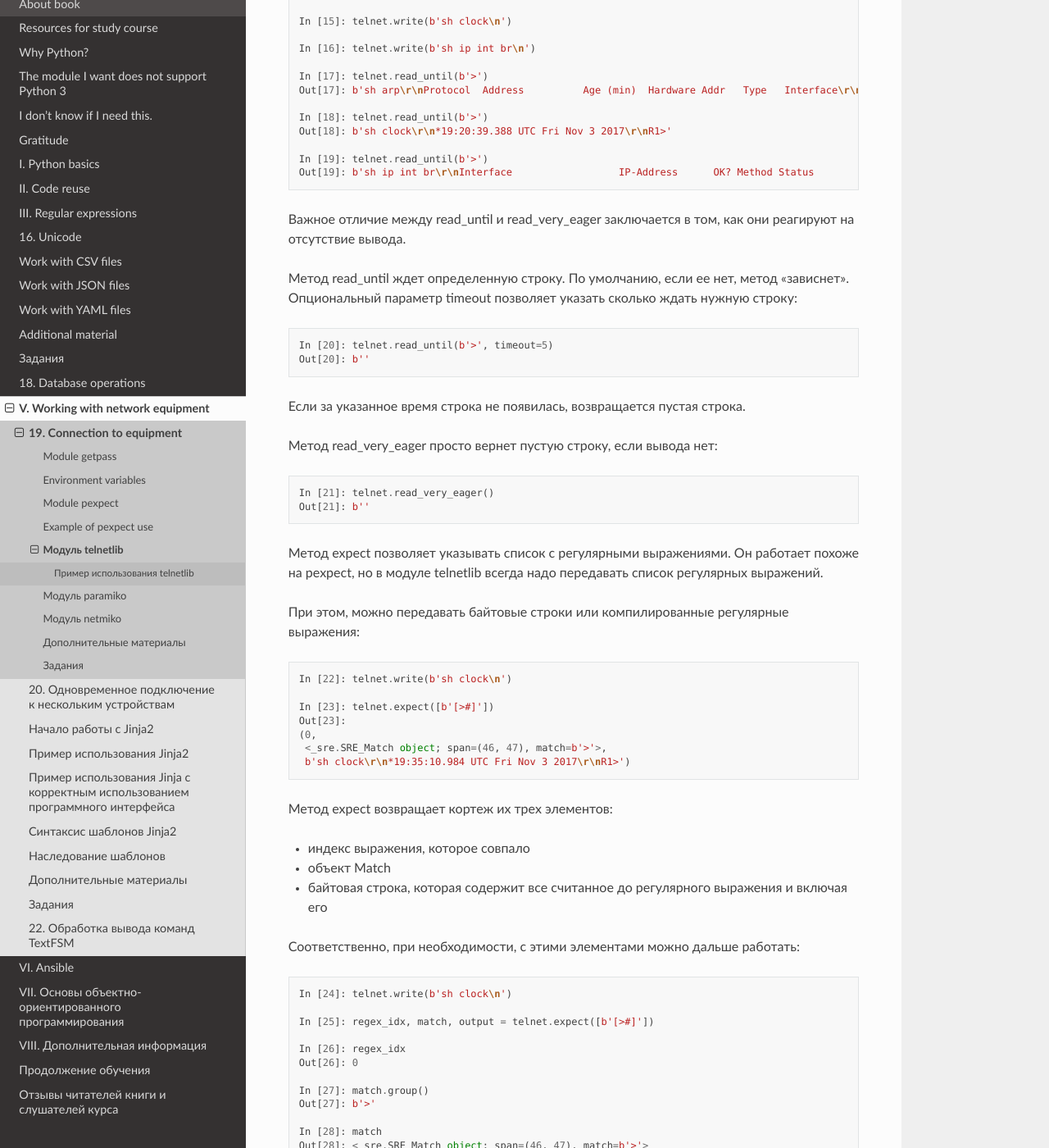
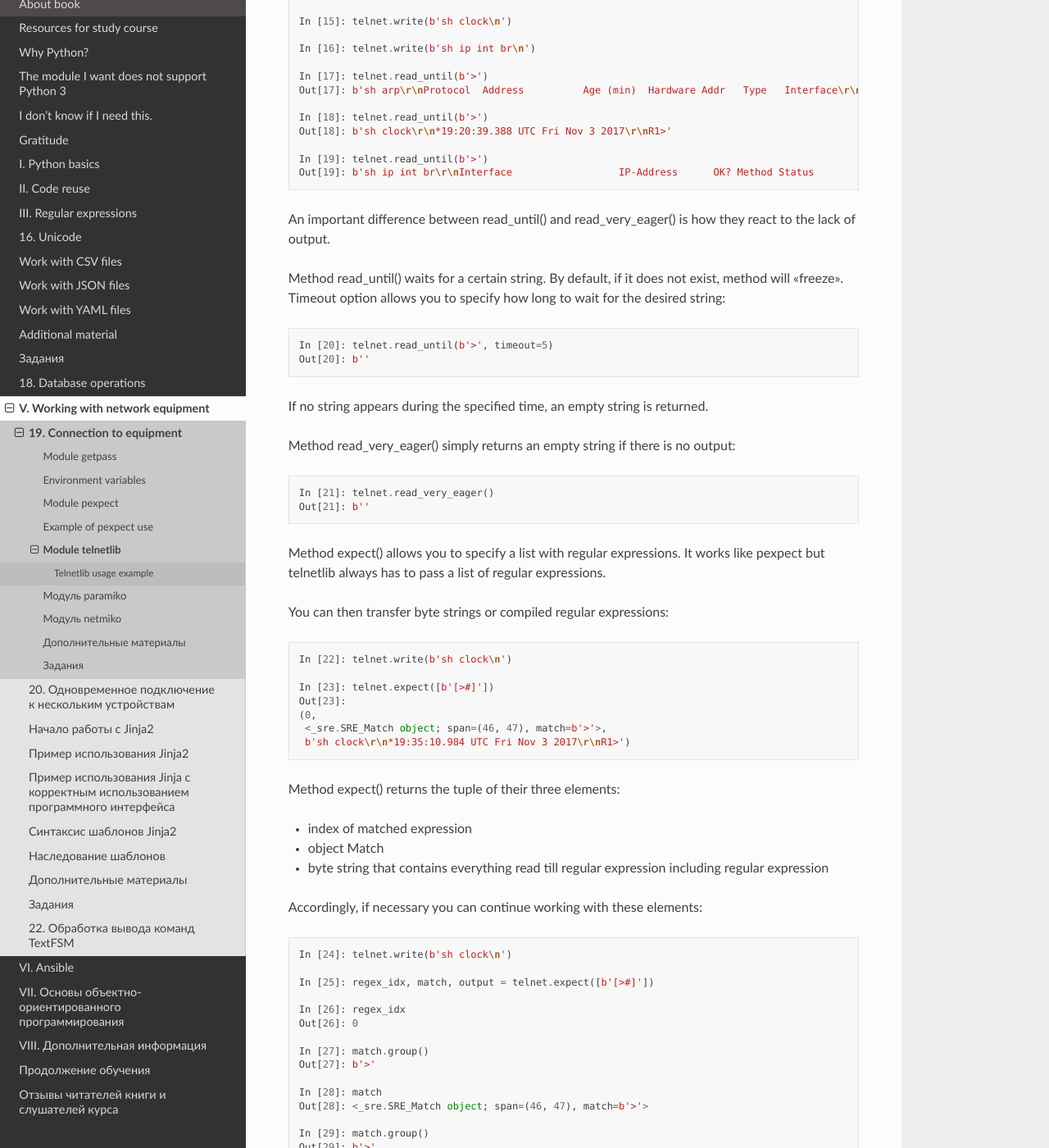
Before and after one commit to Aidar5/nattoeng, a Sphinx documentation site: the page built from docs/source/book/19_ssh_telnet/telnetlib.rst, in a window 1280 px wide and 1400 px high, scrolled down 2242 px. Shown: the whole window at 82% size. Built offline with Sphinx 7.4.7 and the Read the Docs theme 2.0.0, drawn with Linux system fonts in a browser that asks for light colours; pages that are not in the unit, such as notebooks, are missing from menus; some of the changed text lies outside the part shown.

Commit message:
Update telnetlib.rst

```diff
--- a/docs/source/book/19_ssh_telnet/telnetlib.rst
+++ b/docs/source/book/19_ssh_telnet/telnetlib.rst
@@ -1,42 +1,36 @@
-Модуль telnetlib
+Module telnetlib
 ----------------
 
-Модуль telnetlib входит в стандартную библиотеку Python. Это реализация
-клиента telnet.
+Module telnetlib is part of standard Python library. This is the telnet client implementation.
 
 .. note::
 
-    Подключиться по telnet можно и используя pexpect. Плюс telnetlib в
-    том, что этот модуль входит в стандартную библиотеку Python.
+    It is also possible to connect via telnet using pexpect. Plus of telnetlib is that this module is part of standard Python library.
 
-Принцип работы telnetlib напоминает pexpect, но есть несколько отличий.
-Самое заметное отличие в том, что telnetlib требует передачи байтовой
-строки, а не обычной.
+Telnetlib resembles pexpect, but has several differences. The most notable difference is that telnetlib requires the transfer of a byte string, rather than normal one.
 
-Подключение выполняется таким образом:
+The connection is performed as follows:
 
 .. code:: python
 
     In [1]: telnet = telnetlib.Telnet('192.168.100.1')
 
-С помощью метода read_until указывается до какой строки считать вывод.
-При этом, как аргумент надо передавать не обычную строку, а байты:
+Method read_until specifies till which line the output should be read. However, as an argument, it is necessary to pass bytes, not the usual string:
 
 .. code:: python
 
     In [2]: telnet.read_until(b'Username')
     Out[2]: b'\r\n\r\nUser Access Verification\r\n\r\nUsername'
 
-Метод read_until возвращает все, что он считал до указанной строки.
+Method read_until returns everything it has read before the specified string.
 
-Для передачи данных используется метод write. Ему нужно передавать
-байтовую строку:
+Method write() is used for data transmission. Byte string has to be passed to it:
 
 .. code:: python
 
     In [3]: telnet.write(b'cisco\n')
 
-Читаем вывод до слова Password и передаем пароль:
+Read output till *Password* and pass the password:
 
 .. code:: python
 
@@ -45,8 +39,7 @@
 
     In [5]: telnet.write(b'cisco\n')
 
-Теперь можно указать, что надо считать вывод до приглашения, а затем
-отправить команду:
+You can now specify what should be read untill invitation and then send the command:
 
 .. code:: python
 
@@ -55,16 +48,14 @@
 
     In [7]: telnet.write(b'sh ip int br\n')
 
-После отправки команды можно продолжать использовать метод read_until:
+After sending a command, you can continue to use read_until() method:
 
 .. code:: python
 
     In [8]: telnet.read_until(b'>')
     Out[8]: b'sh ip int br\r\nInterface                  IP-Address      OK? Method Status                Protocol\r\nEthernet0/0                192.168.100.1   YES NVRAM  up                    up      \r\nEthernet0/1                192.168.200.1   YES NVRAM  up                    up      \r\nEthernet0/2                19.1.1.1        YES NVRAM  up                    up      \r\nEthernet0/3                192.168.230.1   YES NVRAM  up                    up      \r\nEthernet0/3.100            10.100.0.1      YES NVRAM  up                    up      \r\nEthernet0/3.200            10.200.0.1      YES NVRAM  up                    up      \r\nEthernet0/3.300            10.30.0.1       YES NVRAM  up                    up      \r\nR1>'
 
-Или использовать еще один метод для чтения read_very_eager.
-При использовании метода read_very_eager, можно отправить несколько
-команд, а затем считать весь доступный вывод:
+Or use another read method read_very_eager(). When using read_very_eager() method, you can send multiple commands and then read all available output:
 
 .. code:: python
 
@@ -105,11 +96,9 @@
 
 .. warning::
 
-    Перед методом read_very_eager всегда надо ставить time.sleep(n).
+    You should always set time.sleep(n) before using read_very_eager.
 
-С read_until будет немного другой подход. Можно выполнить те же три
-команды, но затем получать вывод по одной за счет чтения до строки с
-приглашением:
+With read_until() will be a slightly different approach. You can execute the same three commands, but then get the output one by one because of reading till invitation string:
 
 .. code:: python
 
@@ -128,33 +117,27 @@
     In [19]: telnet.read_until(b'>')
     Out[19]: b'sh ip int br\r\nInterface                  IP-Address      OK? Method Status                Protocol\r\nEthernet0/0                192.168.100.1   YES NVRAM  up                    up      \r\nEthernet0/1                192.168.200.1   YES NVRAM  up                    up      \r\nEthernet0/2                19.1.1.1        YES NVRAM  up                    up      \r\nEthernet0/3                192.168.230.1   YES NVRAM  up                    up      \r\nEthernet0/3.100            10.100.0.1      YES NVRAM  up                    up      \r\nEthernet0/3.200            10.200.0.1      YES NVRAM  up                    up      \r\nEthernet0/3.300            10.30.0.1       YES NVRAM  up                    up      \r\nR1>'
 
-Важное отличие между read_until и read_very_eager заключается в том,
-как они реагируют на отсутствие вывода.
+An important difference between read_until() and read_very_eager() is how they react to the lack of output.
 
-Метод read_until ждет определенную строку. По умолчанию, если ее нет,
-метод "зависнет". Опциональный параметр timeout позволяет указать
-сколько ждать нужную строку:
+Method read_until() waits for a certain string. By default, if it does not exist, method will "freeze". Timeout option allows you to specify how long to wait for the desired string:
 
 .. code:: python
 
     In [20]: telnet.read_until(b'>', timeout=5)
     Out[20]: b''
 
-Если за указанное время строка не появилась, возвращается пустая строка.
+If no string appears during the specified time, an empty string is returned.
 
-Метод read_very_eager просто вернет пустую строку, если вывода нет:
+Method read_very_eager() simply returns an empty string if there is no output:
 
 .. code:: python
 
     In [21]: telnet.read_very_eager()
     Out[21]: b''
 
-Метод expect позволяет указывать список с регулярными выражениями. Он
-работает похоже на pexpect, но в модуле telnetlib всегда надо передавать
-список регулярных выражений.
+Method expect() allows you to specify a list with regular expressions. It works like pexpect but telnetlib always has to pass a list of regular expressions.
 
-При этом, можно передавать байтовые строки или компилированные
-регулярные выражения:
+You can then transfer byte strings or compiled regular expressions:
 
 .. code:: python
 
@@ -166,15 +149,13 @@
      <_sre.SRE_Match object; span=(46, 47), match=b'>'>,
      b'sh clock\r\n*19:35:10.984 UTC Fri Nov 3 2017\r\nR1>')
 
-Метод expect возвращает кортеж их трех элементов:
+Method expect() returns the tuple of their three elements:
 
-* индекс выражения, которое совпало
-* объект Match
-* байтовая строка, которая содержит все
-  считанное до регулярного выражения и включая его
+* index of matched expression
+* object Match
+* byte string that contains everything read till regular expression including regular expression
 
-Соответственно, при необходимости, с этими элементами можно дальше
-работать:
+Accordingly, if necessary you can continue working with these elements:
 
 .. code:: python
 
@@ -200,40 +181,37 @@
     In [31]: output.decode('utf-8')
     Out[31]: 'sh clock\r\n*19:37:21.577 UTC Fri Nov 3 2017\r\nR1>'
 
-Закрывается соединение методом close:
+Method close() closes connection:
 
 .. code:: python
 
     In [32]: telnet.close()
 
-Пример использования telnetlib
+Telnetlib usage example
 ~~~~~~~~~~~~~~~~~~~~~~~~~~~~~~
 
-Принцип работы telnetlib напоминает pexpect, поэтому пример ниже должен
-быть понятен.
+Working principle of telnetlib resembles pexpect, so the example below should be clear.
 
-Файл 2_telnetlib.py:
+File 2_telnetlib.py:
 
 .. literalinclude:: /pyneng-examples-exercises/examples/19_ssh_telnet/2_telnetlib.py
   :language: python
   :linenos:
 
-telnetlib очень похож на pexpect:
+telnetlib is very similar to pexpect:
 
-  * ``with telnetlib.Telnet(ip) as t`` - класс Telnet представляет соединение к серверу.
-  * в данном случае ему передается только IP-адрес, но можно передать и порт,
-    к которому нужно подключаться
-  * ``read_until`` - похож на метод ``expect`` в модуле pexpect.
-    Указывает, до какой строки следует считывать вывод
-  * ``write`` - передать строку
-  * ``read_very_eager`` - считать всё, что получается
+  * ``with telnetlib.Telnet(ip) as t`` - class Telnet represents connection to server.
+  * in this case only the IP address is passed but it is also possible to pass a connection port
+  * ``read_until`` - similar to ``expect`` in pexpect module.
+    Specifies till which string the output should be read.
+  * ``write`` - pass a string
+  * ``read_very_eager`` - read everything that comes
 
 .. note::
 
-    Использование объекта Telnet как менеджера контекса добавлено в
-    версии 3.6
+    Use of Telnet object as context manager is added in version 3.6
 
-Выполнение скрипта:
+Execution of the script:
 
 ::
 
```
